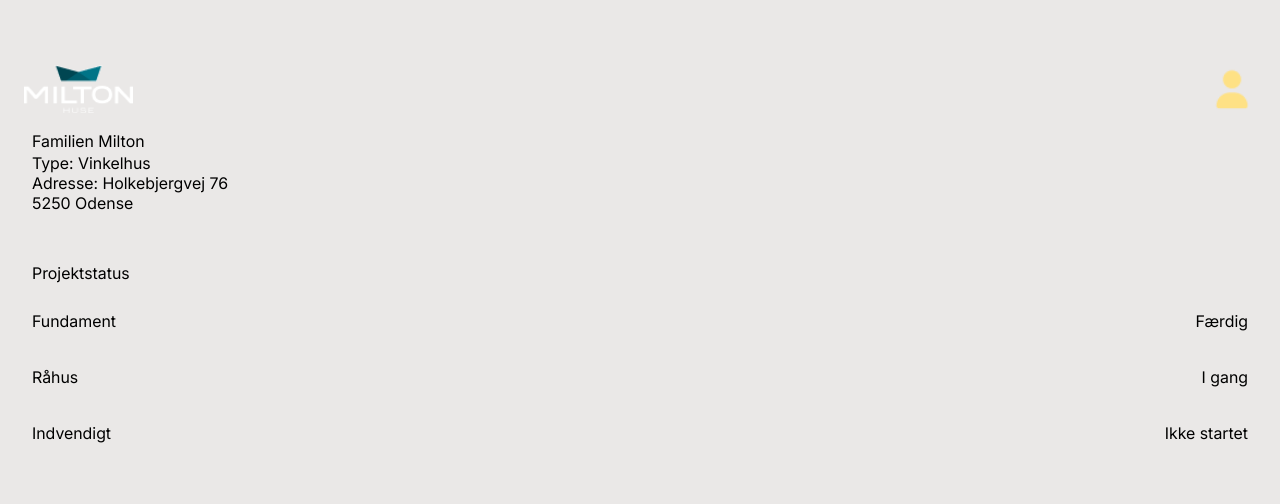
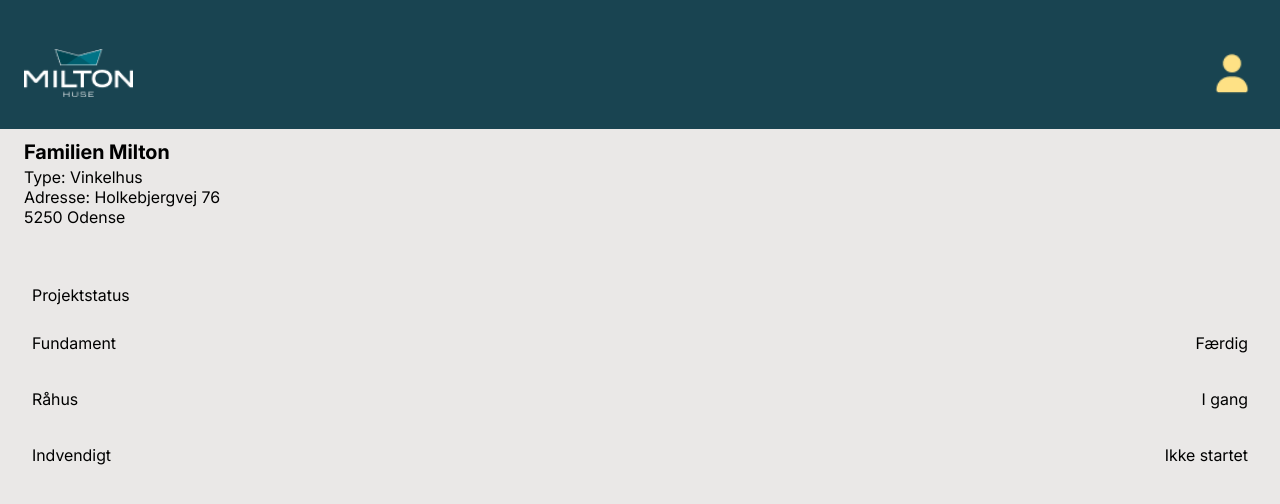
Before and after one commit to EgilVDW/pentia, a Vue app: page /frontpage in a window 1280 px wide. Shown: the top 504 px of the page. Built offline with nearby package versions, Linux system fonts and the light colour scheme; a web font is replaced by a local one.

Commit message:
color test

```diff
--- a/src/components/Header.vue
+++ b/src/components/Header.vue
@@ -9,14 +9,15 @@ import miltonLogo from "@/assets/milton-logo.png";
     </header>
 </template>
 
-<style scoped>
+<style scoped lang="scss">
 .header{
     height: 129px;
     width: 100vw;
     display: flex;
     justify-content: space-between;
     align-items: end;
-    padding: 16px 24px;
+    padding: 2rem 1.5rem;
+    background-color: $color-primary;
     img{
         height: 48px;
     }
--- a/src/components/MainHeadlineDesc.vue
+++ b/src/components/MainHeadlineDesc.vue
@@ -13,7 +13,7 @@ defineProps({
 
 <template>
     <div class="position">
-        <h2>
+        <h2 class="headline">
             {{ title }}
         </h2>
         <p v-if="text" class="text">
@@ -23,12 +23,17 @@ defineProps({
 
 </template>
 
-<style scoped>
+<style scoped lang="scss">
+.headline{
+    font-family: $font-family-base;
+    font-size: $font-size-headline-1;
+    font-weight: bold;
+}
 .text{
     white-space: pre-line;
     line-height: normal;
 }
 .position{
-    padding: 0 2rem;
+    padding: 0.5rem 1.5rem;
 }
 </style>
```
